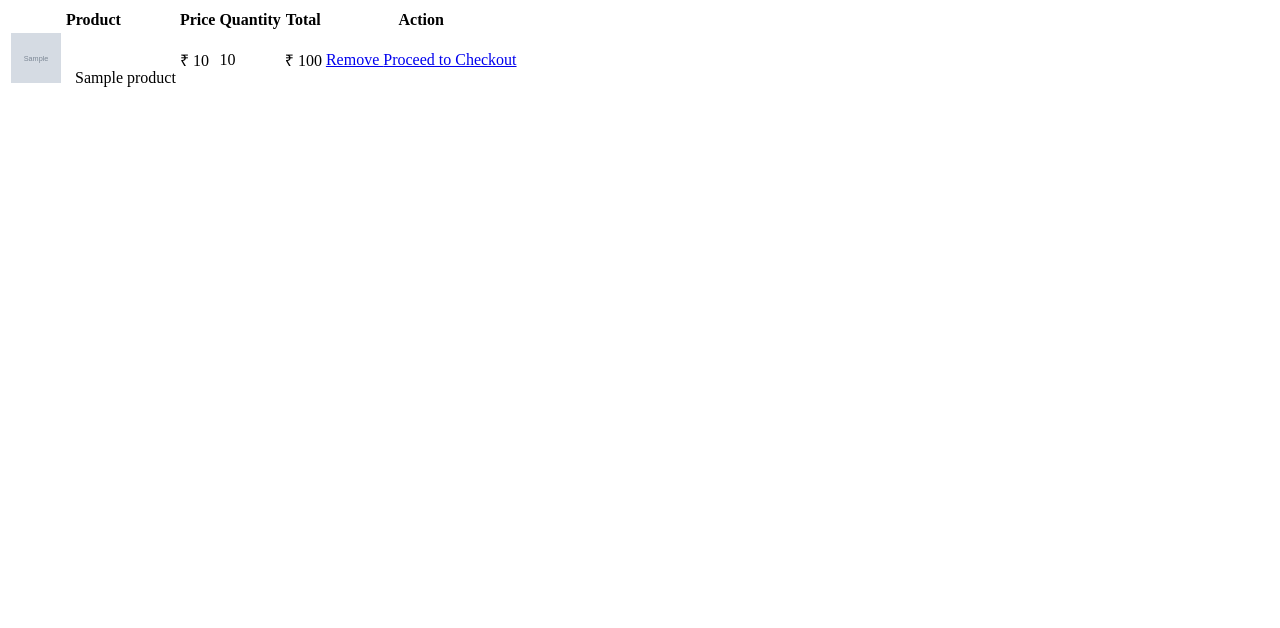
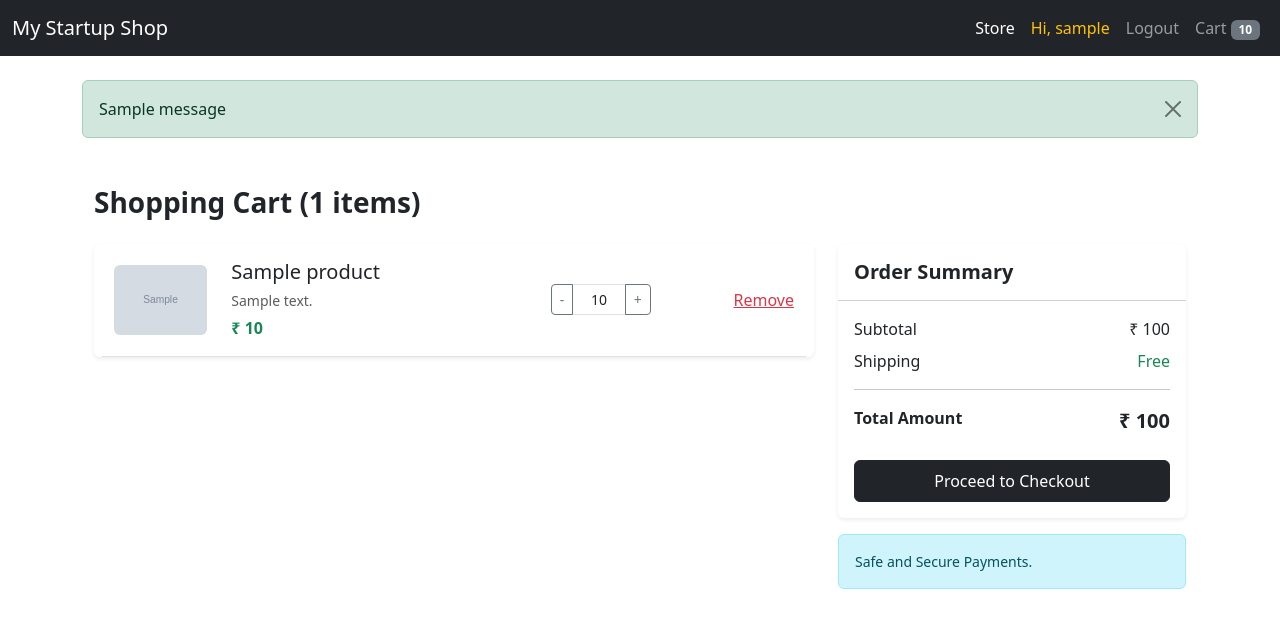
Before and after one commit to vritti-garg/django-ecommerce, a Django app: page /cart/ in a window 1280 px wide. Shown: the top 628 px of the page. Run offline with Django 5.2, Linux system fonts and the light colour scheme; a user stored in the database is signed in; tables that the repository leaves empty hold one stand-in row (values such as "Sample post"); grey boxes marked "Sample" are stand-in pictures; one stand-in notice (Sample message) is shown; some libraries are stand-ins or nearby versions.

Commit message:
"out of stock" message and "successfully added to cart" message

```diff
--- /dev/null
+++ b/store/context_processors.py
@@ -0,0 +1,16 @@
+# store/context_processors.py
+from .models import Cart
+
+def cart_count(request):
+    count = 0
+    if request.user.is_authenticated:
+        try:
+            # User ki cart dhundo
+            cart = Cart.objects.get(user=request.user)
+            # Saare items ki quantity total karo
+            cart_items = cart.items.all()
+            for item in cart_items:
+                count += item.quantity
+        except Cart.DoesNotExist:
+            count = 0
+    return {'cart_count': count}
--- a/store/models.py
+++ b/store/models.py
@@ -17,8 +17,9 @@ class Product(models.Model):
     category = models.ForeignKey(Category, on_delete=models.CASCADE, default=1)
     description = models.CharField(max_length=200, default='', null=True, blank=True)
     image = models.ImageField(upload_to='uploads/products/')
-    inventory = models.IntegerField(default=1) # Keeping your inventory logic
+    inventory = models.IntegerField(default=1) # Keeping your inventory logic (out of stock)
 
+    # check if product is in stock
     def is_in_stock(self):
         return self.inventory > 0
 
@@ -41,6 +42,7 @@ class Order(models.Model):
 # store/models.py ke end mein add karein
 
 class Cart(models.Model):
+    #one to one relation so that each user has only one cart in DB
     user = models.OneToOneField(User, on_delete=models.CASCADE)
     created_at = models.DateTimeField(auto_now_add=True)
 
@@ -49,7 +51,7 @@ class Cart(models.Model):
 
     @property
     def total_price(self):
-        # Cart ka total price calculate karne ke liye
+        # calculate total price of cart
         total = 0
         for item in self.items.all():
             total += item.total_price
--- a/store/templates/base.html
+++ b/store/templates/base.html
@@ -47,7 +47,7 @@
             {% endif %}
             <li class="nav-item">
                 <a class="nav-link" href="{% url 'view_cart' %}">
-                    Cart <span class="badge bg-secondary">0</span>
+                    Cart <span class="badge bg-secondary">{{ cart_count }}</span>
                 </a>
             </li>
           </ul>
@@ -58,8 +58,9 @@
     <div class="container mt-4 mb-4">
         {% if messages %}
             {% for message in messages %}
-                <div class="alert alert-{{ message.tags }}">
+                <div class="alert alert-{{ message.tags }} alert-dismissible fade show" role="alert">
                     {{ message }}
+                    <button type="button" class="btn-close" data-bs-dismiss="alert" aria-label="Close"></button>
                 </div>
             {% endfor %}
         {% endif %}
@@ -69,5 +70,20 @@
     </div>
 
     <script src="https://cdn.jsdelivr.net/npm/bootstrap@5.3.0/dist/js/bootstrap.bundle.min.js"></script>
+    <script src="https://cdn.jsdelivr.net/npm/sweetalert2@11"></script>
+
+    {% if messages %}
+        {% for message in messages %}
+            <script>
+                Swal.fire({
+                    title: "{{ message.tags|title }}!",  // 'Success' or 'Error'
+                    text: "{{ message }}",               // "Product is Out of Stock"
+                    icon: "{{ message.tags }}",          // Checkmark or X icon
+                    confirmButtonText: 'OK',
+                    confirmButtonColor: '#3085d6',
+                });
+            </script>
+        {% endfor %}
+    {% endif %}
   </body>
 </html>
--- a/store/templates/cart.html
+++ b/store/templates/cart.html
@@ -1,31 +1,86 @@
-<table class="table align-middle">
-    <thead>
-        <tr>
-            <th>Product</th>
-            <th>Price</th>
-            <th>Quantity</th>
-            <th>Total</th>
-            <th>Action</th> </tr>
-    </thead>
-    <tbody>
-        {% for item in items %}
-        <tr>
-            <td>
-                {% if item.product.image %}
-                <img src="{{ item.product.image.url }}" style="height: 50px; width: 50px; object-fit: cover; margin-right: 10px;">
-                {% endif %}
-                {{ item.product.name }}
-            </td>
-            <td>₹ {{ item.product.price }}</td>
-            <td>{{ item.quantity }}</td>
-            <td>₹ {{ item.total_price }}</td>
-            <td>
-                <a href="{% url 'remove_from_cart' item.id %}" class="btn btn-danger btn-sm">
-                    Remove
-                </a>
-                <a href="{% url 'checkout' %}" class="btn btn-success btn-lg">Proceed to Checkout</a>
-            </td>
-        </tr>
-        {% endfor %}
-    </tbody>
-</table>
+{% extends 'base.html' %}
+
+{% block content %}
+<div class="container mt-5">
+    <h3 class="mb-4 fw-bold">Shopping Cart ({{ items|length }} items)</h3>
+
+    {% if items %}
+    <div class="row">
+        <div class="col-lg-8">
+            <div class="card shadow-sm border-0 mb-4">
+                <div class="card-body p-0">
+                    {% for item in items %}
+                    <div class="row align-items-center border-bottom py-3 mx-2">
+                        <div class="col-3 col-md-2">
+                            {% if item.product.image %}
+                            <img src="{{ item.product.image.url }}" class="img-fluid rounded" alt="Product">
+                            {% else %}
+                            <img src="https://via.placeholder.com/100" class="img-fluid rounded" alt="Product">
+                            {% endif %}
+                        </div>
+
+                        <div class="col-9 col-md-5">
+                            <h5 class="mb-1">{{ item.product.name }}</h5>
+                            <small class="text-muted">{{ item.product.description|truncatewords:5 }}</small>
+                            <p class="mb-0 fw-bold text-success mt-1">₹ {{ item.product.price }}</p>
+                        </div>
+
+                        <div class="col-6 col-md-3 mt-3 mt-md-0 d-flex justify-content-center">
+                            <div class="input-group input-group-sm" style="width: 100px;">
+                                <a href="{% url 'remove_single_item' item.id %}" class="btn btn-outline-secondary">-</a>
+                                <span class="form-control text-center">{{ item.quantity }}</span>
+                                <a href="{% url 'add_to_cart' item.product.id %}" class="btn btn-outline-secondary">+</a>
+                            </div>
+                        </div>
+
+                        <div class="col-6 col-md-2 mt-3 mt-md-0 text-end">
+                            <a href="{% url 'remove_from_cart' item.id %}" class="text-danger" title="Delete Item">
+                                <i class="bi bi-trash"></i> Remove
+                            </a>
+                        </div>
+                    </div>
+                    {% endfor %}
+                </div>
+            </div>
+        </div>
+
+        <div class="col-lg-4">
+            <div class="card shadow-sm border-0">
+                <div class="card-header bg-white py-3">
+                    <h5 class="mb-0 fw-bold">Order Summary</h5>
+                </div>
+                <div class="card-body">
+                    <div class="d-flex justify-content-between mb-2">
+                        <span>Subtotal</span>
+                        <span>₹ {{ total }}</span>
+                    </div>
+                    <div class="d-flex justify-content-between mb-2">
+                        <span>Shipping</span>
+                        <span class="text-success">Free</span>
+                    </div>
+                    <hr>
+                    <div class="d-flex justify-content-between mb-4">
+                        <span class="fw-bold">Total Amount</span>
+                        <span class="fw-bold fs-5">₹ {{ total }}</span>
+                    </div>
+
+                    <a href="{% url 'checkout' %}" class="btn btn-dark w-100 py-2">
+                        Proceed to Checkout
+                    </a>
+                </div>
+            </div>
+
+            <div class="alert alert-info mt-3 small">
+                <i class="bi bi-shield-lock"></i> Safe and Secure Payments.
+            </div>
+        </div>
+    </div>
+
+    {% else %}
+    <div class="text-center py-5">
+        <h4 class="text-muted">Your cart is empty</h4>
+        <a href="{% url 'homepage' %}" class="btn btn-primary mt-3">Continue Shopping</a>
+    </div>
+    {% endif %}
+</div>
+{% endblock %}
--- a/store/templates/index.html
+++ b/store/templates/index.html
@@ -37,6 +37,7 @@
                                 <h5 class="card-text text-success">₹ {{ product.price }}</h5>
 
                                 <div class="d-grid gap-2 mt-3">
+                                    <!-- if inventory is greater than 0, show add to cart button -->
                                     {% if product.inventory > 0 %}
                                         <a href="{% url 'add_to_cart' product.id %}" class="btn btn-primary">
                                             Add to Cart
--- a/store/urls.py
+++ b/store/urls.py
@@ -6,8 +6,13 @@ urlpatterns = [
     path('signup/', views.signup_view, name='signup'),
     path('login/', views.login_view, name='login'),
     path('logout/', views.logout_view, name='logout'),
+    # Cart Logic
     path('add-to-cart/<int:product_id>/', views.add_to_cart, name='add_to_cart'),
     path('cart/', views.view_cart, name='view_cart'),
+
+    path('remove-single/<int:item_id>/', views.remove_single_item, name='remove_single_item'),
     path('remove-item/<int:item_id>/', views.remove_from_cart, name='remove_from_cart'),
+    #order logic
     path('checkout/', views.checkout, name='checkout'),
+    path('order-success/', views.order_success, name='order_success'),
 ]
--- a/store/views.py
+++ b/store/views.py
@@ -1,5 +1,6 @@
 from django.shortcuts import render, redirect
 from django.contrib.auth import login, logout, authenticate
+from django.contrib import messages
 from django.contrib.auth.forms import AuthenticationForm
 from django.views import View
 from .forms import SignUpForm
@@ -52,7 +53,7 @@ def checkout(request):
             cart.delete()
 
             messages.success(request, "Order Placed Successfully!")
-            return redirect('orders') # We will make this page next
+            return redirect('order_success')
             # --- LOGICAL TRANSACTION END ---
 
     else:
@@ -109,7 +110,7 @@ def homepage(request):
 
     return render(request, 'index.html', {'products': products, 'categories': categories})
 # --- ADD TO CART VIEW ---
-@login_required(login_url='/login/') # Ye decorator ensure karega ki user login ho
+@login_required(login_url='/login/') # ensure that the user is logined in
 def add_to_cart(request, product_id):
     user = request.user
     product = Product.objects.get(id=product_id)
@@ -121,7 +122,7 @@ def add_to_cart(request, product_id):
     cart_item, item_created = CartItem.objects.get_or_create(cart=cart, product=product)
 
     if not item_created:
-        # Agar pehle se tha, toh quantity badha do
+        # if was already there, just increase quantity
         cart_item.quantity += 1
         cart_item.save()
 
@@ -154,3 +155,19 @@ def remove_from_cart(request, item_id):
 
     # 3. Go back to cart page
     return redirect('view_cart')
+@login_required(login_url='/login/')
+def remove_single_item(request, item_id):
+    try:
+        cart_item = CartItem.objects.get(id=item_id)
+        if cart_item.cart.user == request.user:
+            if cart_item.quantity > 1:
+                cart_item.quantity -= 1
+                cart_item.save()
+            else:
+                cart_item.delete()
+    except CartItem.DoesNotExist:
+        pass
+    return redirect('view_cart')
+
+def order_success(request):
+    return render(request, 'success.html')
```
Also changed, not shown: Eshop/settings.py (+7 -0 lines), store/templates/success.html (added, +19 -0 lines).
